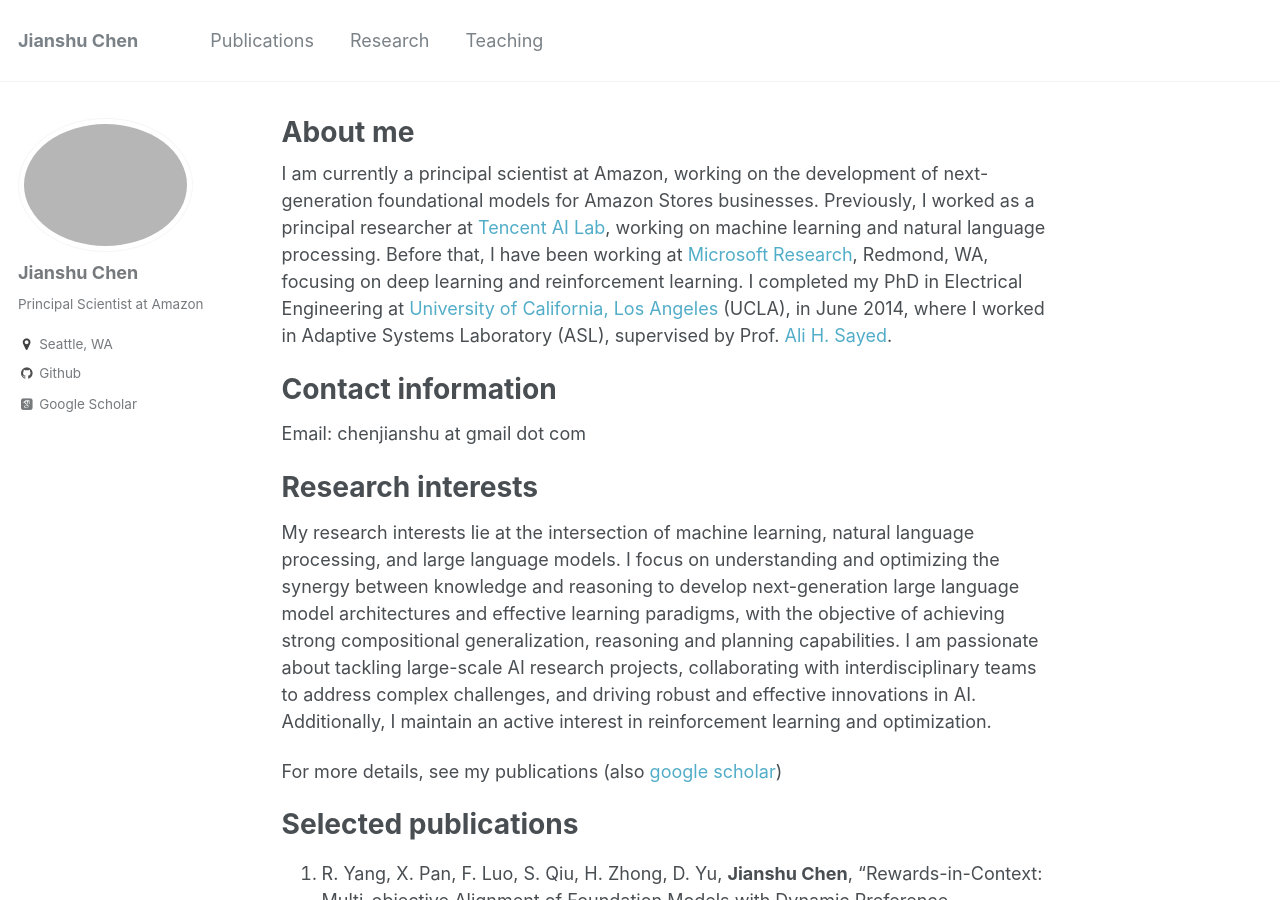
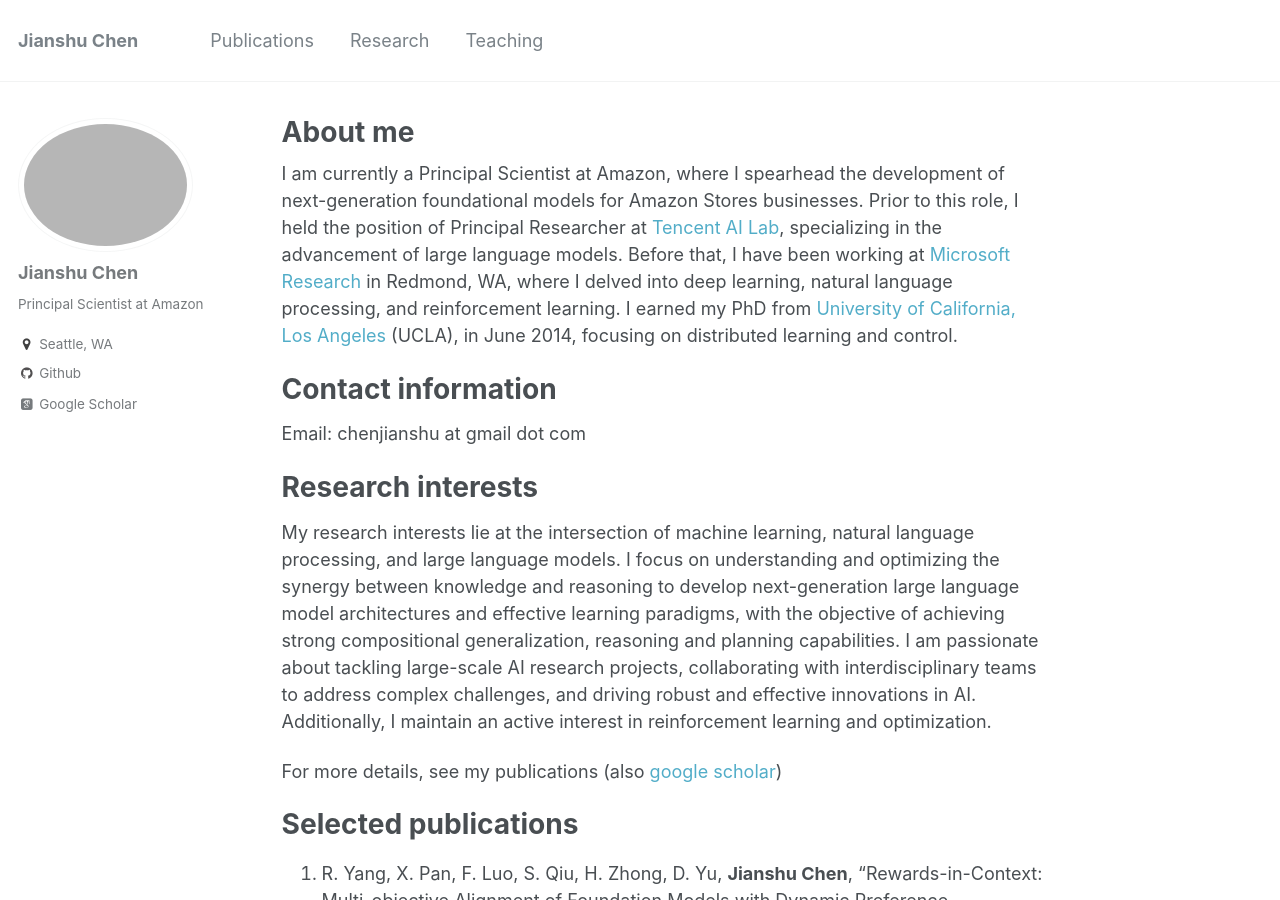
Before and after one commit to chenjianshu/chenjianshu.github.io, a Jekyll site: the page built from _pages/about.md, in a window 1280 px wide and 900 px high. Built offline with Jekyll 4.4.1, drawn with Linux system fonts in a browser that asks for light colours; some web fonts are replaced.

Commit message:
update the about information

```diff
--- a/_pages/about.md
+++ b/_pages/about.md
@@ -8,7 +8,7 @@ redirect_from:
   - /about.html
 ---
 
-I am currently a principal scientist at Amazon, working on the development of next-generation foundational models for Amazon Stores businesses. Previously, I worked as a principal researcher at [Tencent AI Lab](https://ai.tencent.com/ailab/index.html), working on machine learning and natural language processing. Before that, I have been working at [Microsoft Research](https://www.microsoft.com/en-us/research/lab/microsoft-research-ai/), Redmond, WA, focusing on deep learning and reinforcement learning. I completed my PhD in Electrical Engineering at [University of California, Los Angeles](http://www.ucla.edu/) (UCLA), in June 2014, where I worked in Adaptive Systems Laboratory (ASL), supervised by Prof. [Ali H. Sayed](https://asl.epfl.ch/biography/).
+I am currently a Principal Scientist at Amazon, where I spearhead the development of next-generation foundational models for Amazon Stores businesses. Prior to this role, I held the position of Principal Researcher at [Tencent AI Lab](https://ai.tencent.com/ailab/index.html), specializing in the advancement of large language models. Before that, I have been working at [Microsoft Research](https://www.microsoft.com/en-us/research/lab/microsoft-research-ai/) in Redmond, WA, where I delved into deep learning, natural language processing, and reinforcement learning. I earned my PhD from [University of California, Los Angeles](http://www.ucla.edu/) (UCLA), in June 2014, focusing on distributed learning and control.
 
 
 Contact information
```
